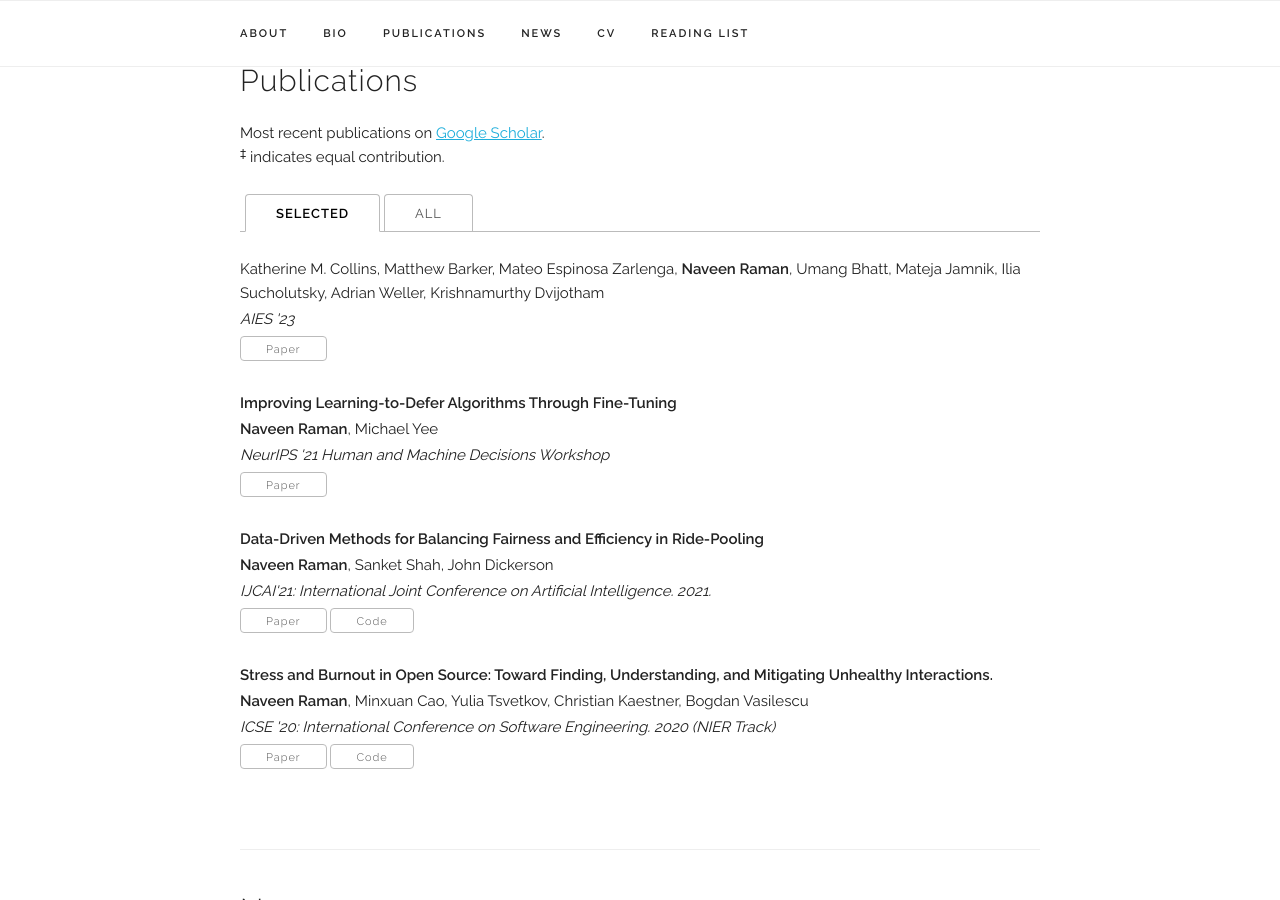
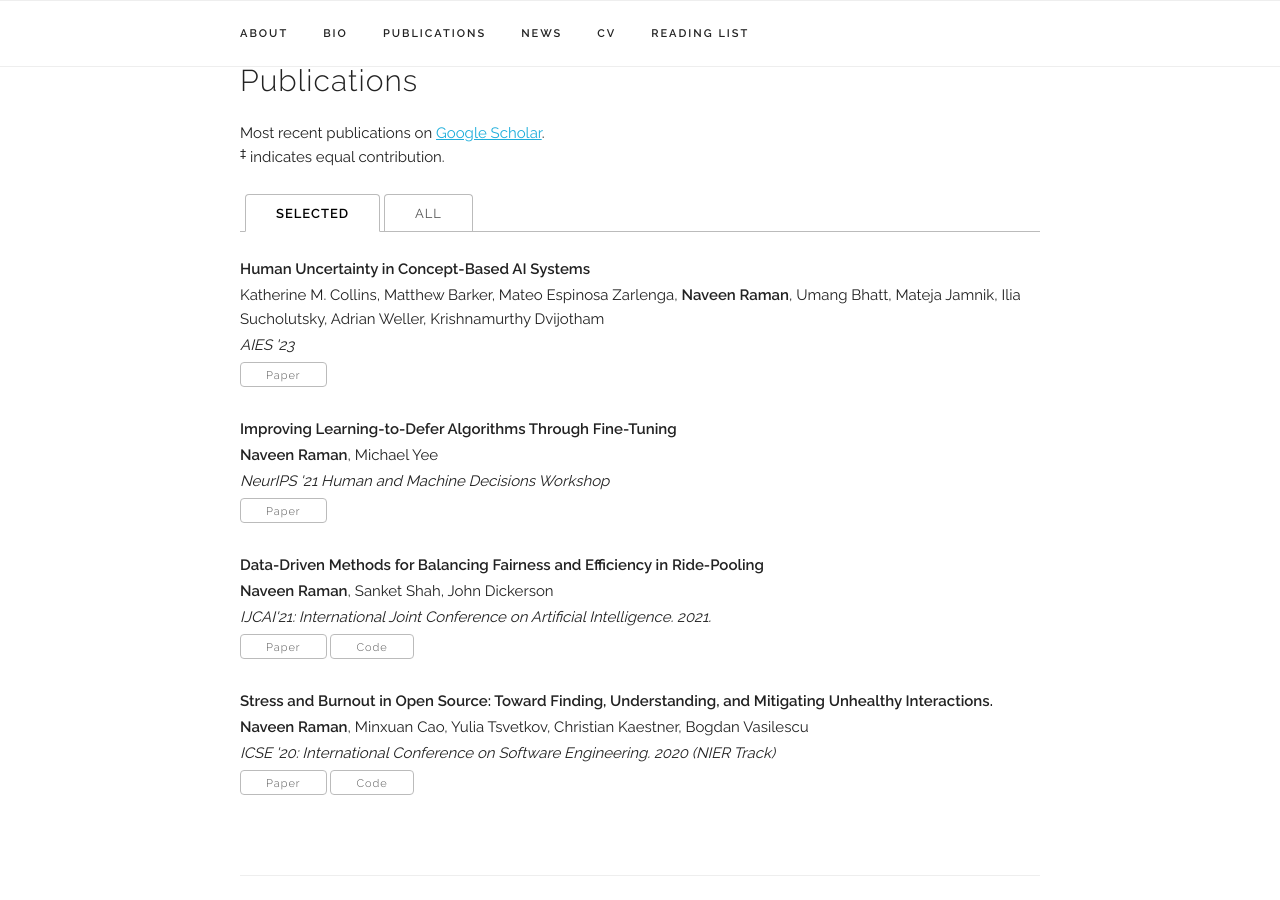
Before and after one commit to naveenr414/naveenr414.github.io, a Jekyll site: the page built from index.html, in a window 1280 px wide and 900 px high, scrolled down 1150 px. Built offline with Jekyll 4.4.1, drawn with Linux system fonts in a browser that asks for light colours; some web fonts are replaced.

Commit message:
Added a title for the paper

```diff
--- a/_data/publications.yaml
+++ b/_data/publications.yaml
@@ -1,5 +1,5 @@
 papers:
-  - title:
+  - title: "Human Uncertainty in Concept-Based AI Systems"
     authors: "Katherine M. Collins, Matthew Barker, Mateo Espinosa Zarlenga, <b>Naveen Raman</b>, Umang Bhatt, Mateja Jamnik, Ilia Sucholutsky, Adrian Weller, Krishnamurthy Dvijotham"
     venue: "AIES '23"
     paper_pdf: "https://arxiv.org/pdf/2303.12872.pdf"
```
